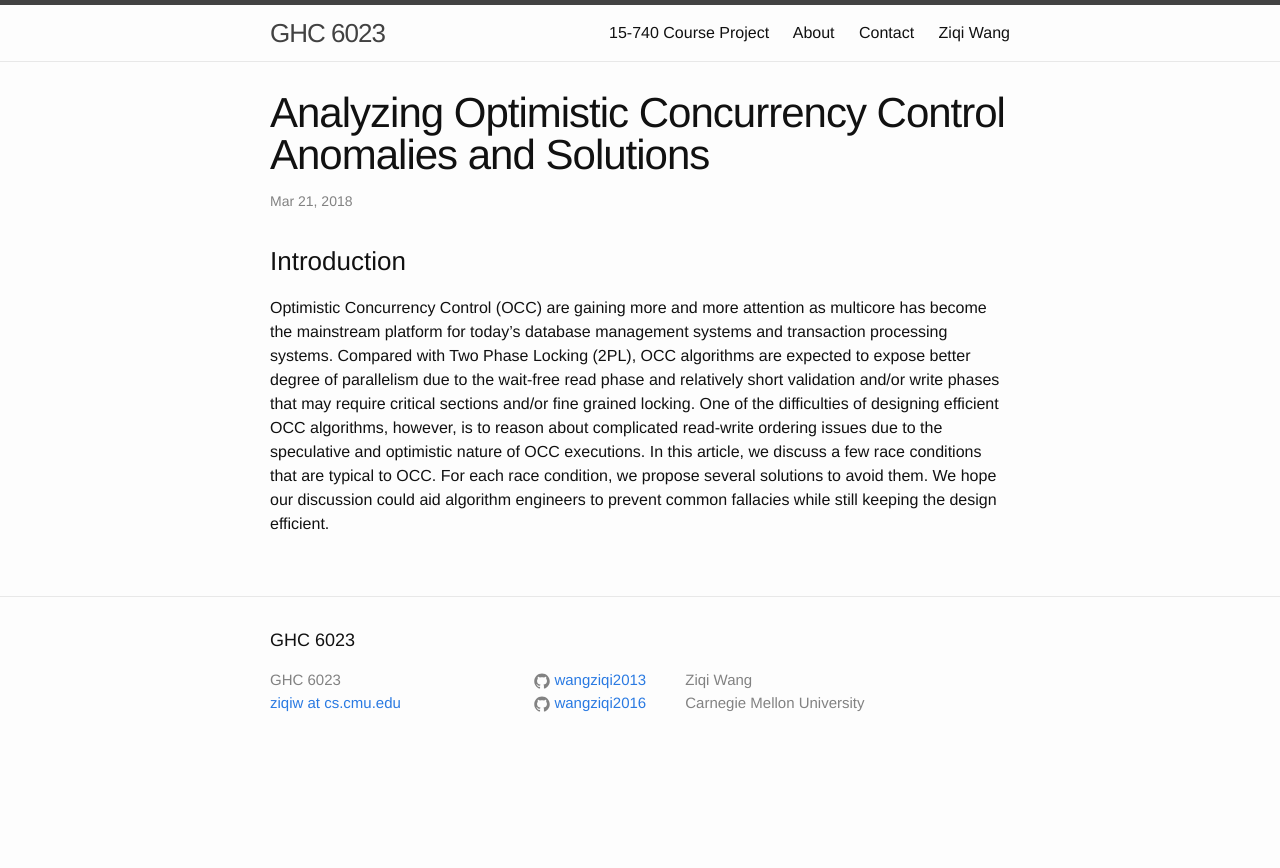
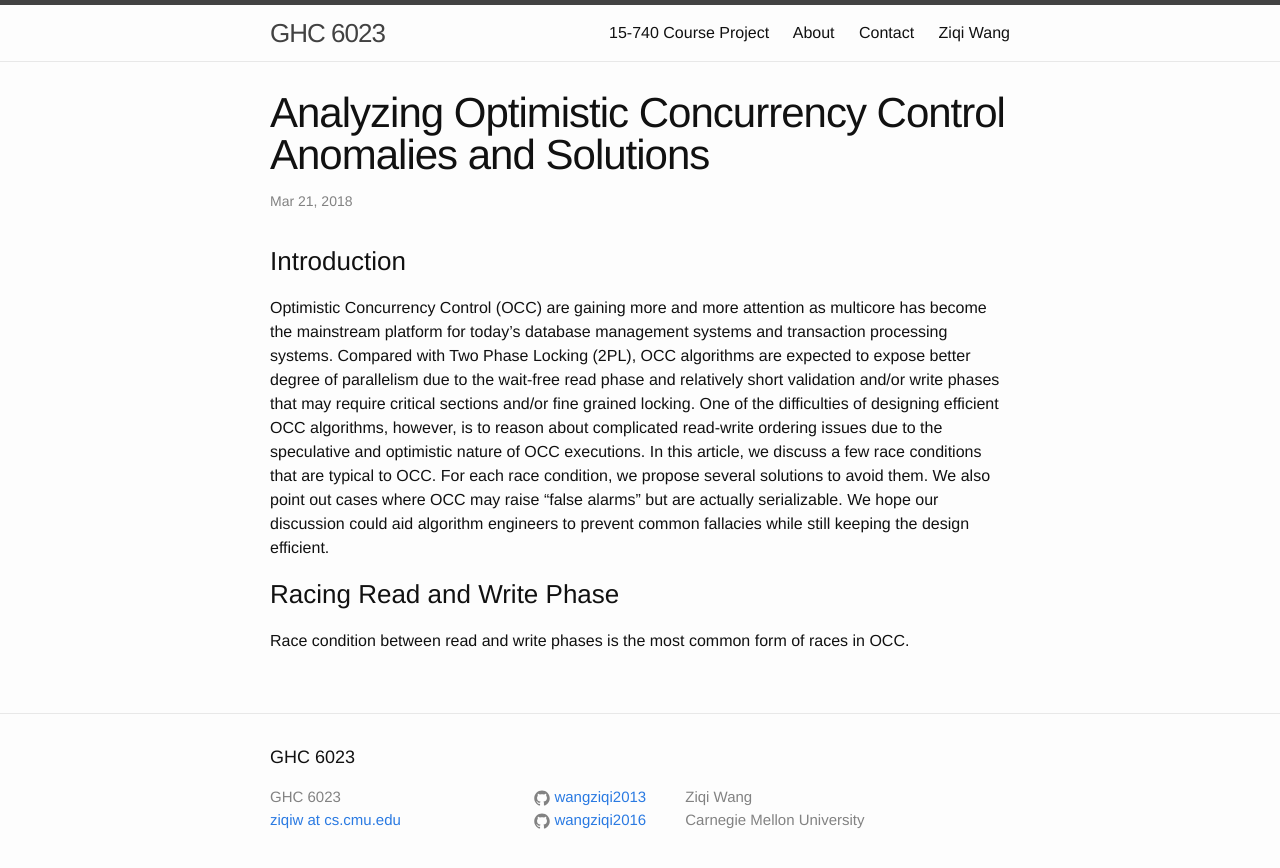
Before and after one commit to wangziqi2013/wangziqi2013.github.io, a Jekyll site: the page built from _posts/2018-03-21-Analyzing-OCC-Anomalies-and-Solutions.markdown, in a window 1280 px wide. Shown: the top 868 px of the page. Built offline with Jekyll 4.4.1, drawn with Linux system fonts in a browser that asks for light colours.

Commit message:
Working on new section

```diff
--- a/_posts/2018-03-21-Analyzing-OCC-Anomalies-and-Solutions.markdown
+++ b/_posts/2018-03-21-Analyzing-OCC-Anomalies-and-Solutions.markdown
@@ -16,5 +16,10 @@ validation and/or write phases that may require critical sections and/or fine gr
 One of the difficulties of designing efficient OCC algorithms, however, is to reason about complicated
 read-write ordering issues due to the speculative and optimistic nature of OCC executions.
 In this article, we discuss a few race conditions that are typical to OCC. For each race
-condition, we propose several solutions to avoid them. We hope our discussion could aid algorithm
+condition, we propose several solutions to avoid them. We also point out cases where OCC
+may raise "false alarms" but are actually serializable. We hope our discussion could aid algorithm
 engineers to prevent common fallacies while still keeping the design efficient.
+
+### Racing Read and Write Phase
+
+Race condition between read and write phases is the most common form of races in OCC.
```
